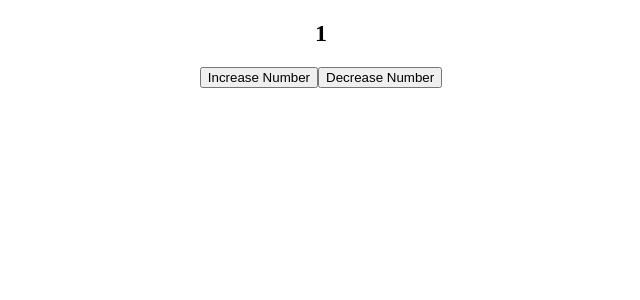
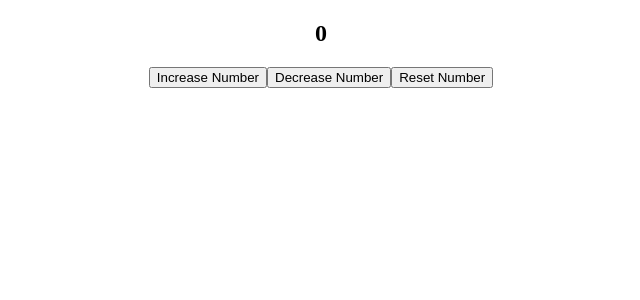
Before and after one commit to JudeBanar/webdevact3, a React (Create React App) app in the folder activity3/: page / in a window 1280 px wide. Shown: the top 300 px of the page, without its empty margins (319-959 px from the left). Built offline with nearby package versions, Linux system fonts and the light colour scheme.

Commit message:
Added the reset number button

```diff
--- a/activity3/src/App.js
+++ b/activity3/src/App.js
@@ -3,13 +3,18 @@ import { useState } from "react";
 
 function App() {
 
-  const [numbr, setNumbr] = useState(1);
+  const [numbr, setNumbr] = useState(0);
+
   const increaseNumbr = () => {
     setNumbr(numbr + 1);
   }
 
   const decreaseNumbr = () => {
     setNumbr(numbr - 1);
+  }
+
+  const resetNumbr = () => {
+    setNumbr(0)
   }
 
   return (
@@ -20,6 +25,7 @@ function App() {
       <div className='Btn'>
         <button onClick={increaseNumbr}> Increase Number </button>
         <button onClick={decreaseNumbr}> Decrease Number </button>
+        <button onClick={resetNumbr}> Reset Number </button>
       </div>
     </div>
   );
```
